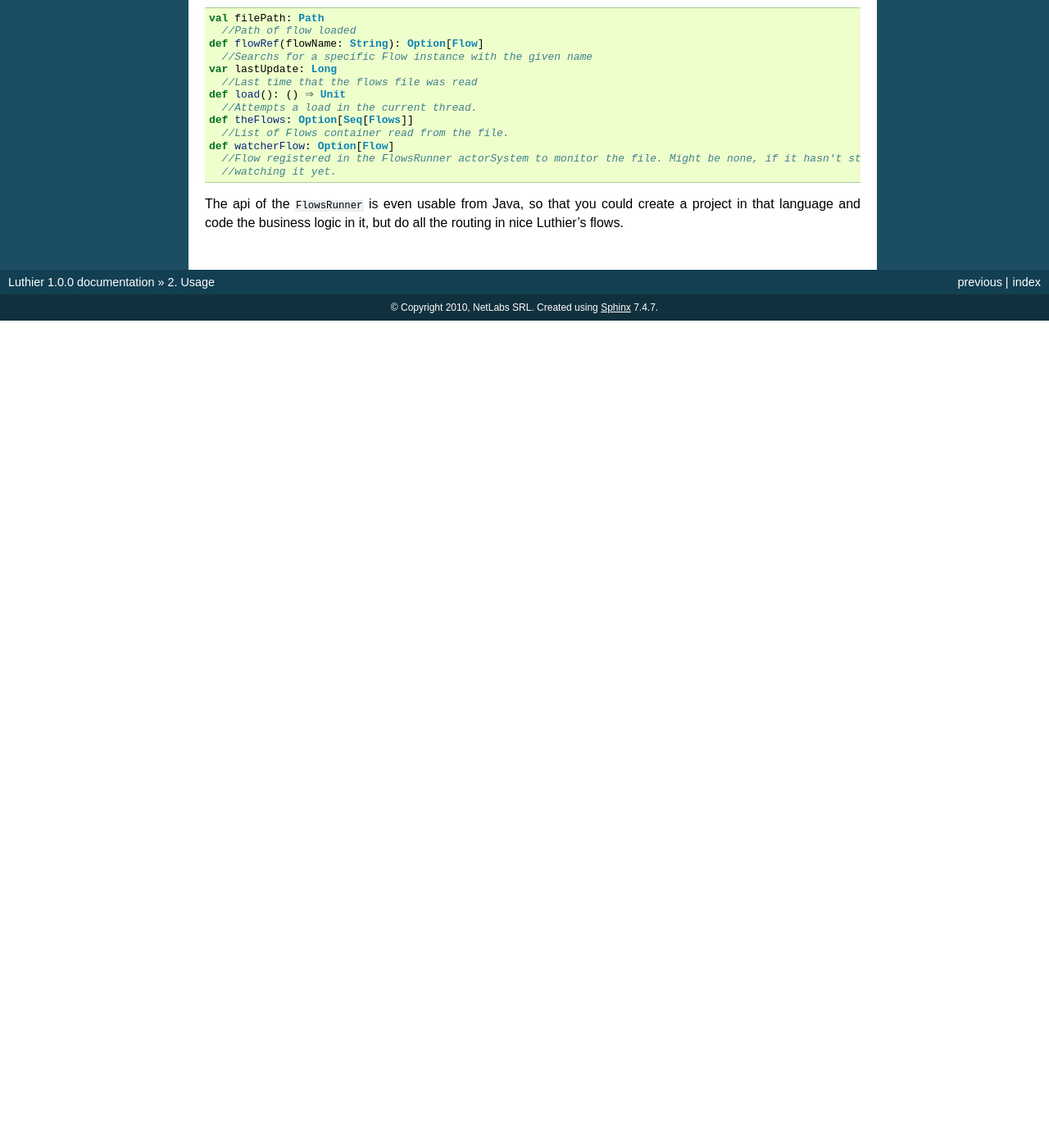
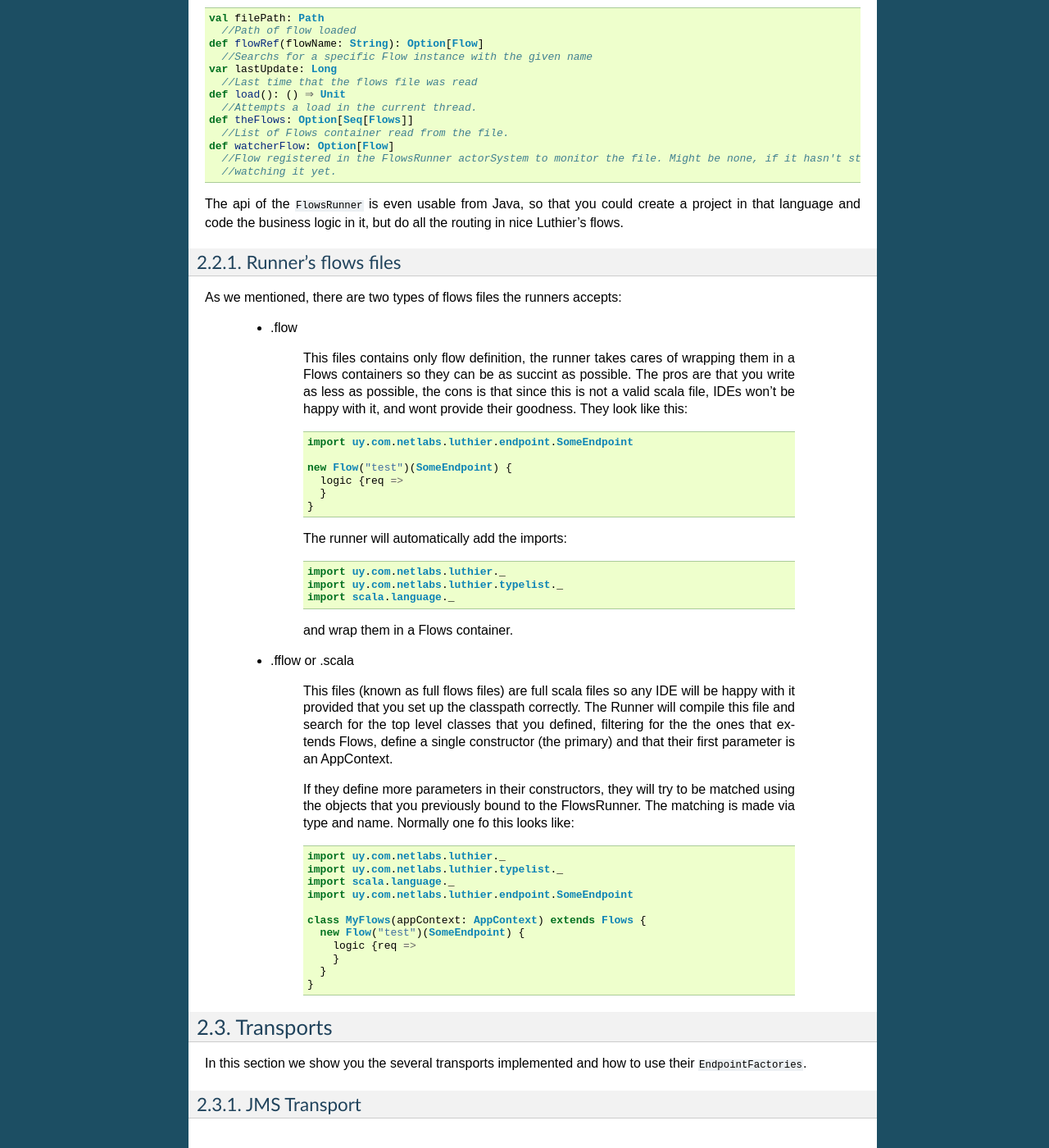
Before and after one commit to netlabs-foundation/luthier, a Sphinx documentation site: the page built from doc/sphinx/usage.rst, in a window 1280 px wide and 1400 px high, scrolled down 2340 px. Shown: the whole window at 82% size. Built offline with Sphinx 7.4.7, drawn with Linux system fonts in a browser that asks for light colours; before the commit the page ends 2731 px from its top, so only the background shows below that; some of the changed text lies outside the part shown.

Commit message:
Documented the flow file types that the runner supports

```diff
--- a/doc/sphinx/usage.rst
+++ b/doc/sphinx/usage.rst
@@ -156,3 +156,68 @@ Here's the list of operations supported by FlowHanlder:
 
 The api of the ``FlowsRunner`` is even usable from Java, so that you could create a project in that language
 and code the business logic in it, but do all the routing in nice Luthier's flows.
+
+Runner's flows files
+--------------------
+
+As we mentioned, there are two types of flows files the runners accepts:
+
+ * .flow
+
+     This files contains only flow definition, the runner takes cares of wrapping them in a Flows containers
+     so they can be as succint as possible. The pros are that you write as less as possible, the cons is that since
+     this is not a valid scala file, IDEs won't be happy with it, and wont provide their goodness.
+     They look like this:
+
+     .. code-block:: scala
+
+       import uy.com.netlabs.luthier.endpoint.SomeEndpoint
+
+       new Flow("test")(SomeEndpoint) {
+         logic {req =>
+         }
+       }
+
+     The runner will automatically add the imports:
+
+     .. code-block:: scala
+
+       import uy.com.netlabs.luthier._
+       import uy.com.netlabs.luthier.typelist._
+       import scala.language._
+
+     and wrap them in a Flows container.
+
+ * .fflow or .scala
+
+     This files (known as full flows files) are full scala files so any IDE will be happy with it provided that you set up the classpath
+     correctly.
+     The Runner will compile this file and search for the top level classes that you defined, filtering for the
+     the ones that extends Flows, define a single constructor (the primary) and that their first parameter is an AppContext.
+
+     If they define more parameters in their constructors, they will try to be matched using the objects that you
+     previously bound to the FlowsRunner. The matching is made via type and name.
+     Normally one fo this looks like:
+
+     .. code-block:: scala
+
+       import uy.com.netlabs.luthier._
+       import uy.com.netlabs.luthier.typelist._
+       import scala.language._
+       import uy.com.netlabs.luthier.endpoint.SomeEndpoint
+
+       class MyFlows(appContext: AppContext) extends Flows {
+         new Flow("test")(SomeEndpoint) {
+           logic {req =>
+           }
+         }
+       }
+
+
+Transports
+==========
+
+In this section we show you the several transports implemented and how to use their ``EndpointFactories``.
+
+JMS Transport
+-------------
```
